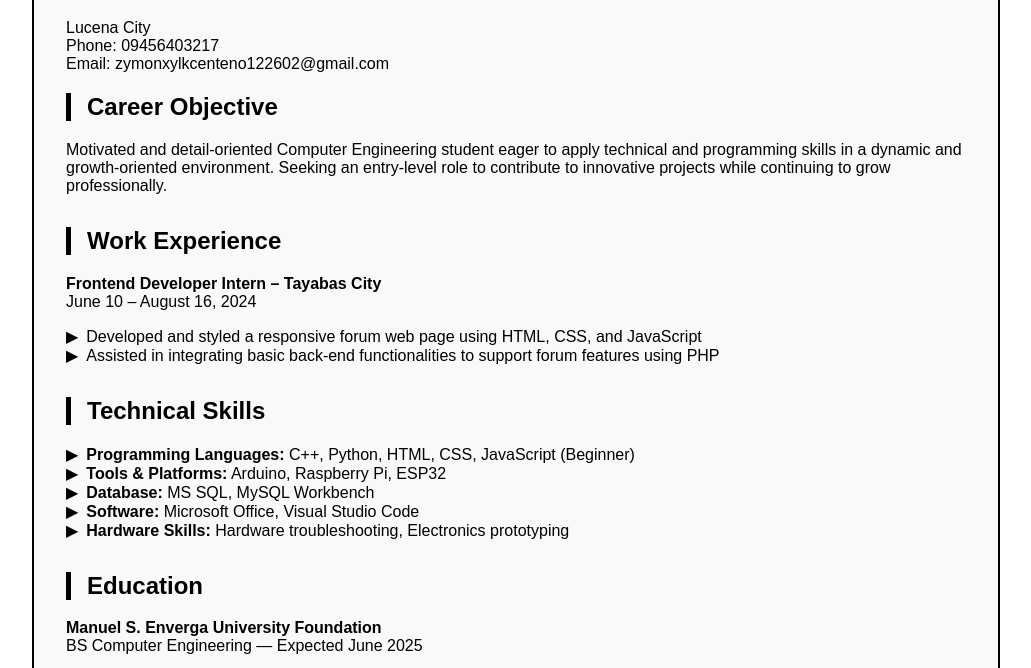
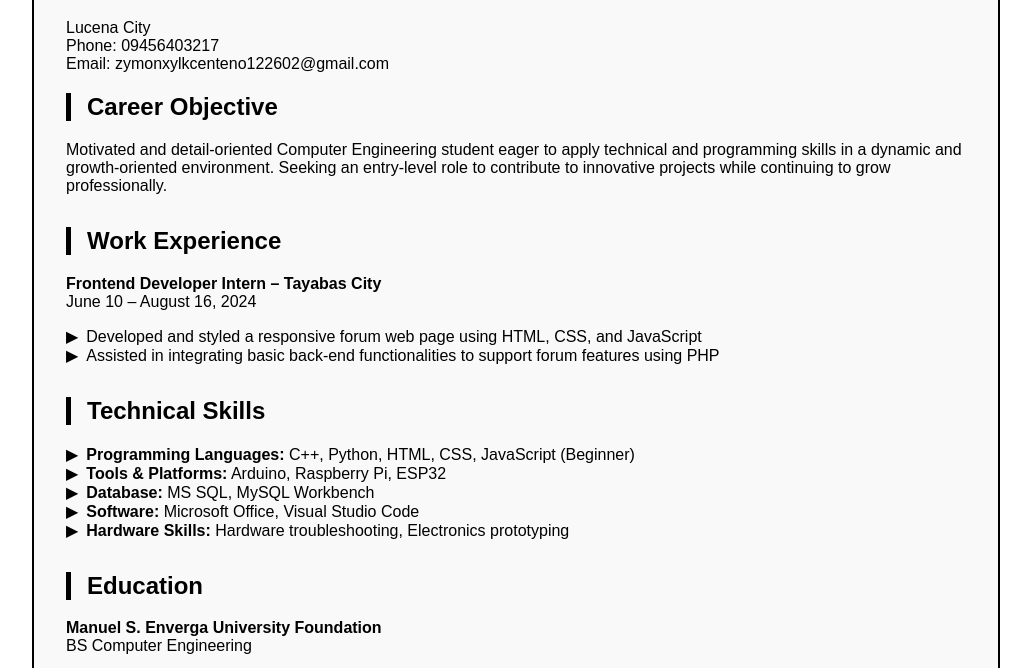
Before and after one commit to Monzy1226/My-Resume, a plain HTML site: page index.html in a window 1280 px wide. Shown: the part 127-795 px from the top of the page, without its empty margins (124-1155 px from the left). Drawn offline with Linux system fonts and the light colour scheme.

Commit message:
Update index.html

```diff
--- a/index.html
+++ b/index.html
@@ -45,7 +45,7 @@
     <div class="section">
       <h2>Education</h2>
       <p><strong>Manuel S. Enverga University Foundation</strong><br>
-      BS Computer Engineering — Expected June 2025</p>
+      BS Computer Engineering </p>
       <ul>
         <li>Academic Research Awardee</li>
         <li>Relevant Coursework: Microcontrollers, Software Engineering, Web Development</li>
```
